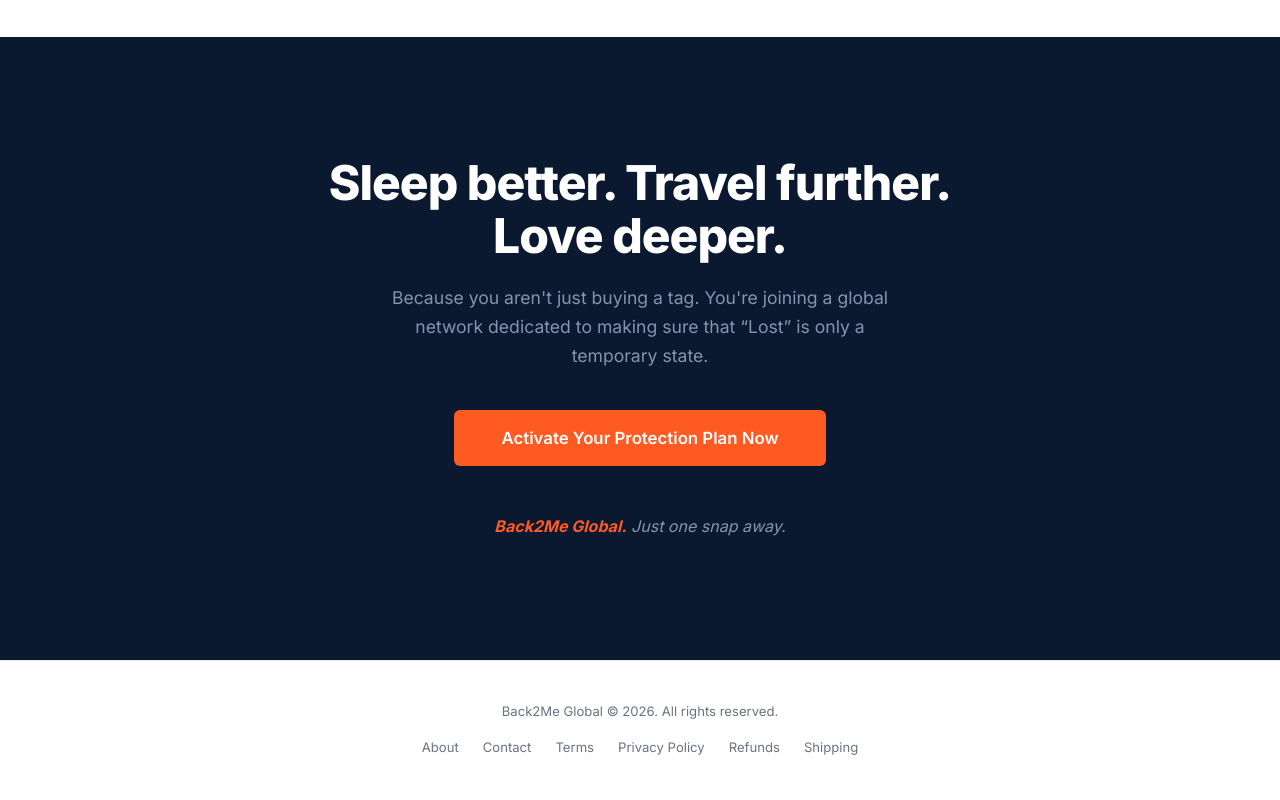
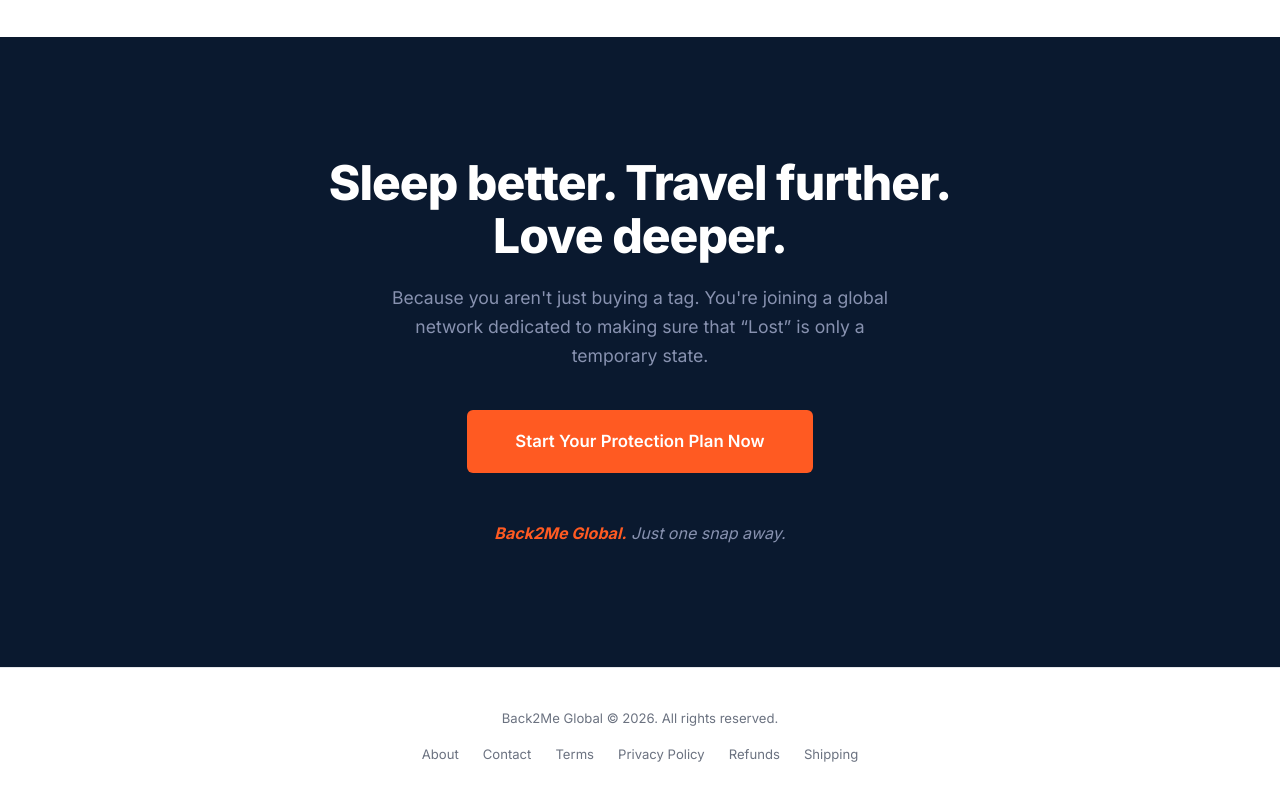
Before and after one commit to fergqueiroz/back2me-web, a Next.js app: page / in a window 1280 px wide. Shown: the part 8911-9711 px from the top of the page. Built offline with nearby package versions, Linux system fonts and the light colour scheme; no server answers.

Commit message:
feat: update CTA buttons on landing page to link to #pricing

```diff
--- a/src/app/components/ProductModal.js
+++ b/src/app/components/ProductModal.js
@@ -1,6 +1,7 @@
 'use client';
 
 import { useState, useEffect, useCallback } from 'react';
+import Link from 'next/link';
 
 const productData = {
   wristband: {
@@ -212,7 +213,7 @@
             </div>
 
             <div className="product-modal-cta">
-              <button className="btn btn-orange">Shop Now</button>
+              <Link href="/#pricing" onClick={onClose} className="btn btn-orange">Shop Now</Link>
               <span className="product-modal-note">Free shipping on orders over $15</span>
             </div>
           </div>
--- a/src/app/page.js
+++ b/src/app/page.js
@@ -407,9 +407,9 @@
             Because you aren&apos;t just buying a tag. You&apos;re joining a global network
             dedicated to making sure that &ldquo;Lost&rdquo; is only a temporary state.
           </p>
-          <button className="btn btn-orange" id="final-cta-btn" style={{ padding: '18px 48px', fontSize: '1.05rem' }}>
-            Activate Your Protection Plan Now
-          </button>
+          <Link href="#pricing" className="btn btn-orange" id="final-cta-btn" style={{ display: 'inline-block', padding: '18px 48px', fontSize: '1.05rem' }}>
+            Start Your Protection Plan Now
+          </Link>
           <p className="final-tagline">
             <strong>Back2Me Global.</strong> Just one snap away.
           </p>
```
